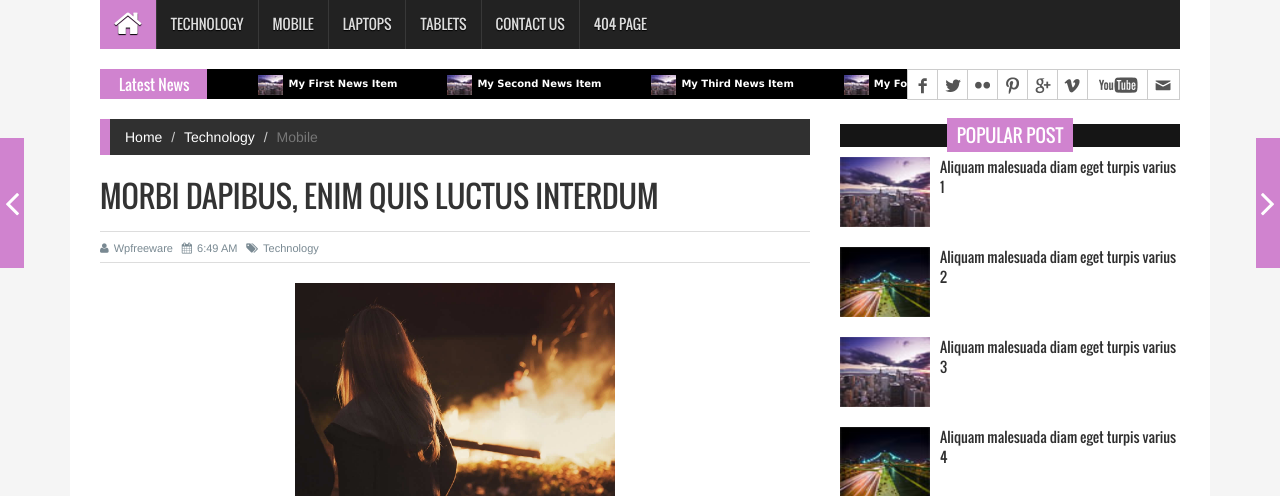
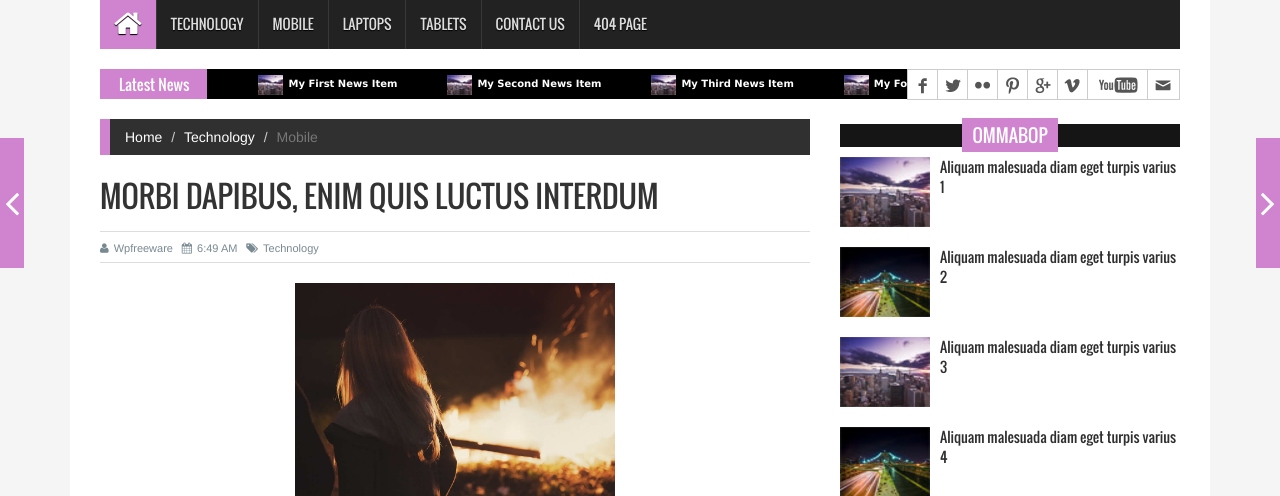
Before and after one commit to Bekmurodo/django-yangi, a Django app: template news_project/templates/news/single_page.html in a window 1280 px wide. Shown: the part 197-693 px from the top of the page. Run offline with Django 5.2, Linux system fonts and the light colour scheme; the template is opened without the code that fills it, so the values that code supplies are empty.

Commit message:
Update single_page.html

```diff
--- a/news_project/templates/news/single_page.html
+++ b/news_project/templates/news/single_page.html
@@ -188,7 +188,7 @@
       <div class="col-lg-4 col-md-4 col-sm-4">
         <aside class="right_content">
           <div class="single_sidebar">
-            <h2><span>Popular Post</span></h2>
+            <h2><span>Ommabop</span></h2>
             <ul class="spost_nav">
               <li>
                 <div class="media wow fadeInDown"> <a href="single_page.html" class="media-left"> <img alt="" src="../images/post_img1.jpg"> </a>
```
